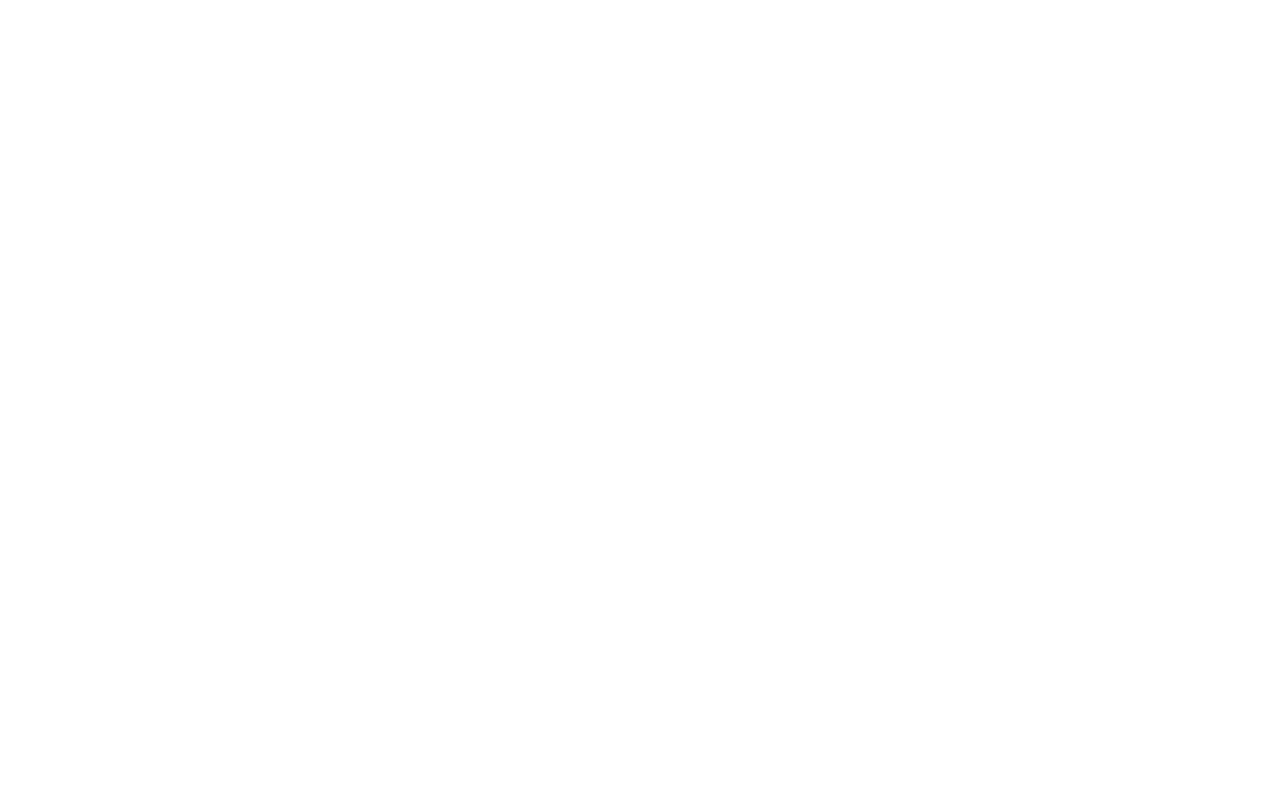
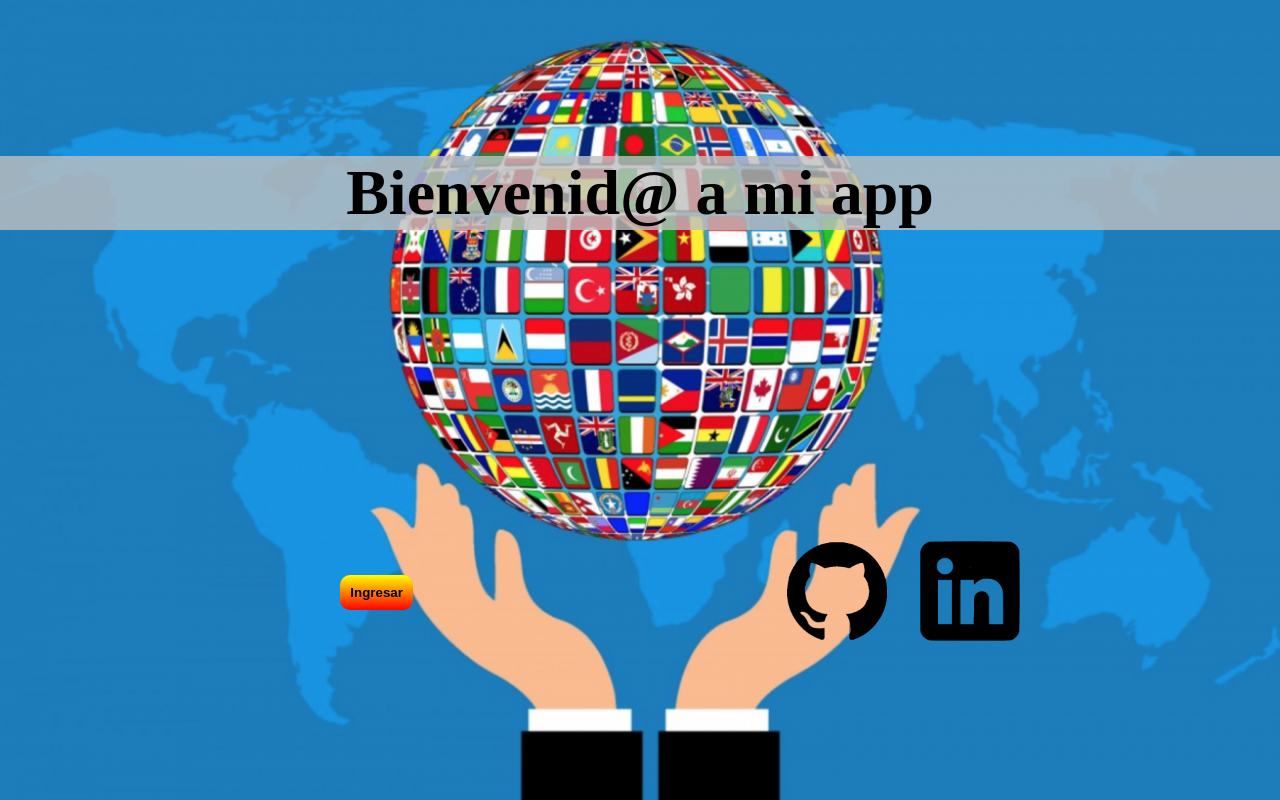
Before and after one commit to ernestovv85/PI-Countries-actualizado, a React (Vite) app in the folder client/: page / in a window 1280 px wide. Before the commit this address had no page. Built offline with nearby package versions, Linux system fonts and the light colour scheme.

Commit message:
Add Landing Page

```diff
--- a/client/src/App.jsx
+++ b/client/src/App.jsx
@@ -1,13 +1,17 @@
 import { Route, Routes } from "react-router-dom";
 import "./App.css";
 import Home from "./components/Home";
+import LandingPage from "./components/LandingPage";
 
 function App() {
-  return <div className="App">
-    <Routes>
-      <Route path="/home" element={<Home/>}/>
-    </Routes>
-  </div>;
+  return (
+    <div className="App">
+      <Routes>
+        <Route path="" element={<LandingPage />} />
+        <Route path="/home" element={<Home />} />
+      </Routes>
+    </div>
+  );
 }
 
 export default App;
--- /dev/null
+++ b/client/src/components/LandingPage/index.css
@@ -0,0 +1,61 @@
+.background {
+  background-image: url("../../assets/landing_back.png");
+  background-repeat: no-repeat;
+  background-size: cover;
+  background-position: center;
+  position: relative;
+  height: 100vh;
+  max-width: 100%;
+  min-width: 250px;
+  display: flex;
+  justify-content: space-evenly;
+  align-items: center;
+  align-content: space-around;
+  flex-wrap: wrap;
+}
+
+.title{
+  width: 100%;
+  text-align: center;
+  font-size: 2rem;
+  font-weight: bolder;
+  color: black;
+  background: rgba(192, 192, 192, 0.805);
+}
+
+.card-right{
+  display: flex;
+  justify-content: space-evenly;
+  align-items: center;
+  width: 300px;
+  height: auto;
+  border-radius: 10px;
+}
+
+.logo-github{
+  filter: invert(100%);
+  width: 100px;
+}
+
+.logo-linkedIn{
+  filter: invert(100%);
+  width: 100px;
+}
+
+.card-left{
+  display: flex;
+  justify-content: space-evenly;
+  align-items: center;
+  width: 300px;
+  height: auto;
+  border-radius: 10px;
+}
+
+.btnIngresar{
+  background: linear-gradient(yellow, red);
+  padding: 10px;
+  border: none;
+  border-radius: 10px;
+  color: black;
+  font-weight: bolder;
+}
--- /dev/null
+++ b/client/src/components/LandingPage/index.jsx
@@ -0,0 +1,29 @@
+import React from "react";
+import {Link} from "react-router-dom"
+import "./index.css"
+import github from "../../assets/github.png"
+import linkedin from "../../assets/linkedin.png"
+
+export default function LandingPage() {
+  return (
+    <div className="background">
+      <header className="title">
+        <h1>Bienvenid@ a mi app</h1>
+      </header>
+      <section className="card-left">
+        <Link to="/home">
+        <button className="btnIngresar">Ingresar</button>
+        </Link>
+      </section>
+      <section className="card-right">
+      <Link to="https://github.com/ernestovv85">
+        <img src={github} alt="github" className="logo-github"/>
+      </Link>
+      <Link to="https://www.linkedin.com/in/ernesto-vel%C3%A1zquez-vel%C3%A1zquez-7aaa2460/">
+        <img src={linkedin} alt="linkedin" className="logo-linkedIn"/>
+      </Link>
+      </section>
+
+    </div>
+  )
+}
```
Also changed, not shown: client/src/assets/github.png (added), client/src/assets/linkedin.png (added).
